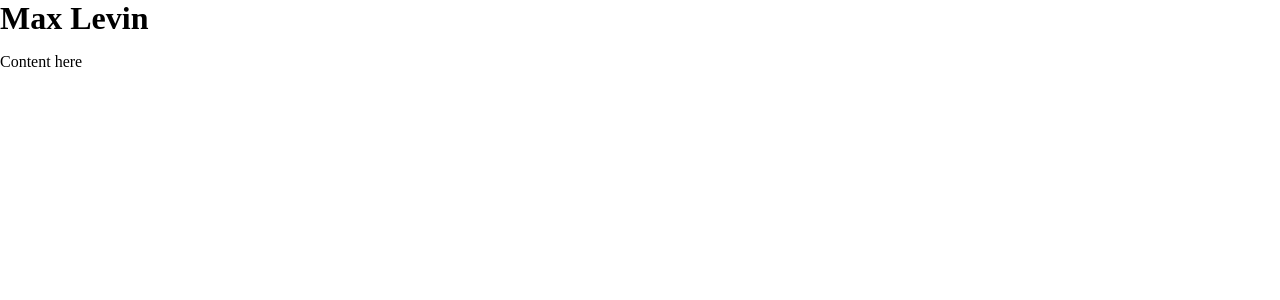
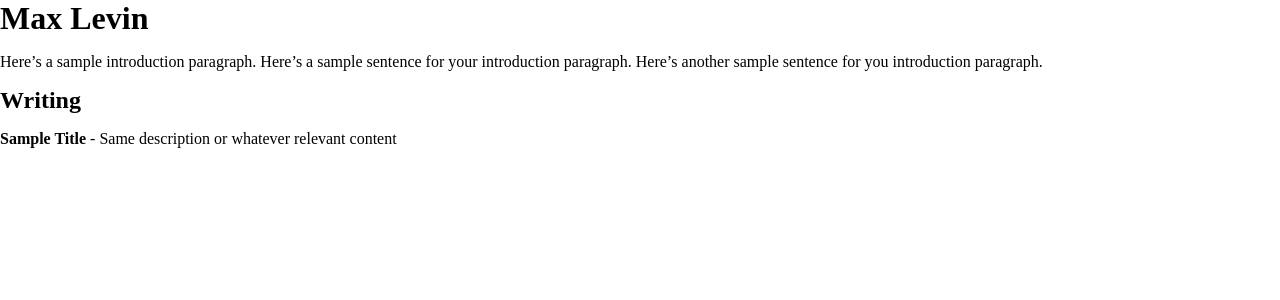
Before and after one commit to minicreative/maxlevin.me, a Jekyll site: the page built from index.md, in a window 1280 px wide. Shown: the top 300 px of the page. Built offline with Jekyll 4.4.1, drawn with Linux system fonts in a browser that asks for light colours.

Commit message:
Updated Index

```diff
--- a/index.md
+++ b/index.md
@@ -4,4 +4,8 @@ permalink: "/"
 layout: home
 ---
 
-Content here
+Here's a sample introduction paragraph. Here's a sample sentence for your introduction paragraph. Here's another sample sentence for you introduction paragraph.
+
+## Writing
+
+**[Sample Title](http://google.com)**[ - Same description or whatever relevant content](http://google.com)
```
